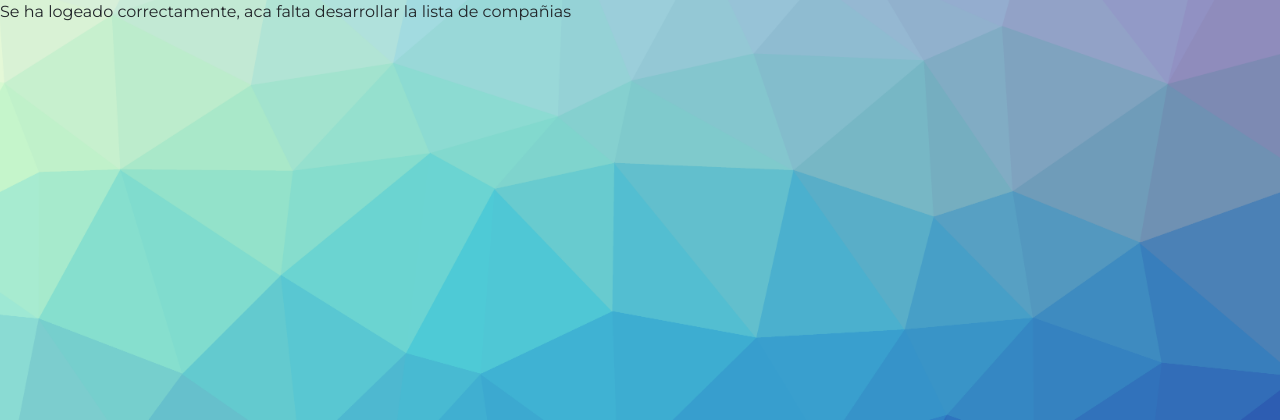
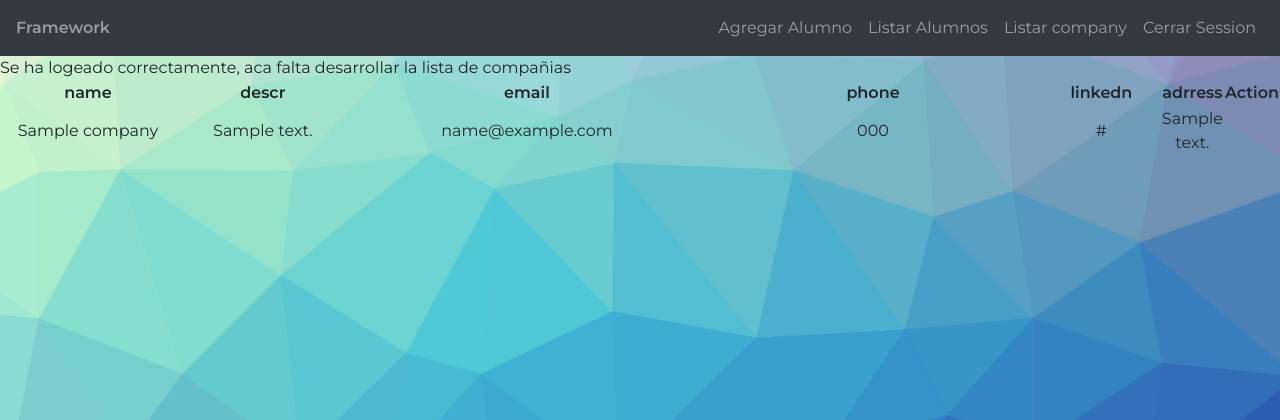
Before and after one commit to tommy-1234/TpFinal, a PHP site: template Views/company-list.php in a window 1280 px wide. Shown: the top 420 px of the page. Run offline with PHP 8.4, Linux system fonts and the light colour scheme; the template is opened without the code that fills it: most values are stand-ins (such as "Sample title", 1, 10 or a date in 2020); some libraries are stand-ins or nearby versions.

Commit message:
Company en GENERAL
Controlador de company casi termina, companyDAO v1.1(corregido uno que otro bug), list(boton para borrar) y add)de company terminado funcionalidad, falta ccs, nav.php agregador cerrar session (y lista company para ver las empresas)

```diff
--- a/Controllers/HomeController.php
+++ b/Controllers/HomeController.php
@@ -39,7 +39,7 @@
 
         public function ShowListView(){
 
-            require_once(VIEWS_PATH."company-list.php");
+            require_once(VIEWS_PATH."company-add.php"); //cambiar add por list
 
         }
     }
--- /dev/null
+++ b/Data/Companies.json
@@ -0,0 +1,3 @@
+[
+
+]
--- a/Views/company-list.php
+++ b/Views/company-list.php
@@ -1,5 +1,31 @@
 <?php
-
+require_once("nav.php");
 echo "Se ha logeado correctamente, aca falta desarrollar la lista de compañias";
-
 ?>
+<form action="<?php echo FRONT_ROOT."Company/Remove"?>" method="post">
+        <table style="text-align:center;">
+          <thead>
+            <tr>
+              <th style ="width: 15%;">name</th>
+              <th style="width: 15%;">descr</th>
+              <th style="width: 30%;">email</th>
+              <th style="width: 30%;">phone</th>
+              <th style="width: 15%;">linkedn</th>
+              <th style="width: 15%;">adrress</th>
+              <th style="width: 10%;">Action</th>
+            </tr>
+          </thead>
+          <tbody>
+                <?php foreach($companyList as $company){?>
+                  <tr>
+                    <td><?php echo $company->getCompanyName();?>
+                    <td><?php echo $company->getCompanyDescription();?></td>
+                    <td><?php echo $company->getCompanyEmail();?></td>
+                    <td><?php echo $company->getCompanyPhone();?></td>
+                    <td><?php echo $company->getCompanyLinkedin();?></td>
+                    <td><?php echo $company->getCompanyAddress();?></td>
+                    <!-- Agregar boton para mandar ID y borrarlo -->
+                  </tr>
+                  <?php }?>
+          </tbody>
+        </table></form>
--- a/Views/nav.php
+++ b/Views/nav.php
@@ -9,5 +9,11 @@
           <li class="nav-item">
                <a class="nav-link" href="<?php echo FRONT_ROOT ?>Student/ShowListView">Listar Alumnos</a>
           </li>
+          <li class="nav-item">
+               <a class="nav-link" href="<?php echo FRONT_ROOT ?>Company/ShowListView">Listar company</a>
+          </li>
+          <li class="nav-item">
+               <a class="nav-link" href="<?php echo FRONT_ROOT ?>Home/Logout">Cerrar Session</a>
+          </li>
      </ul>
 </nav>
```
Also changed, not shown: Controllers/CompanyController.php (+51 -0 lines), DAO/CompanyDAO.php (+5 -2 lines), Views/company-add.php (+27 -0 lines).
